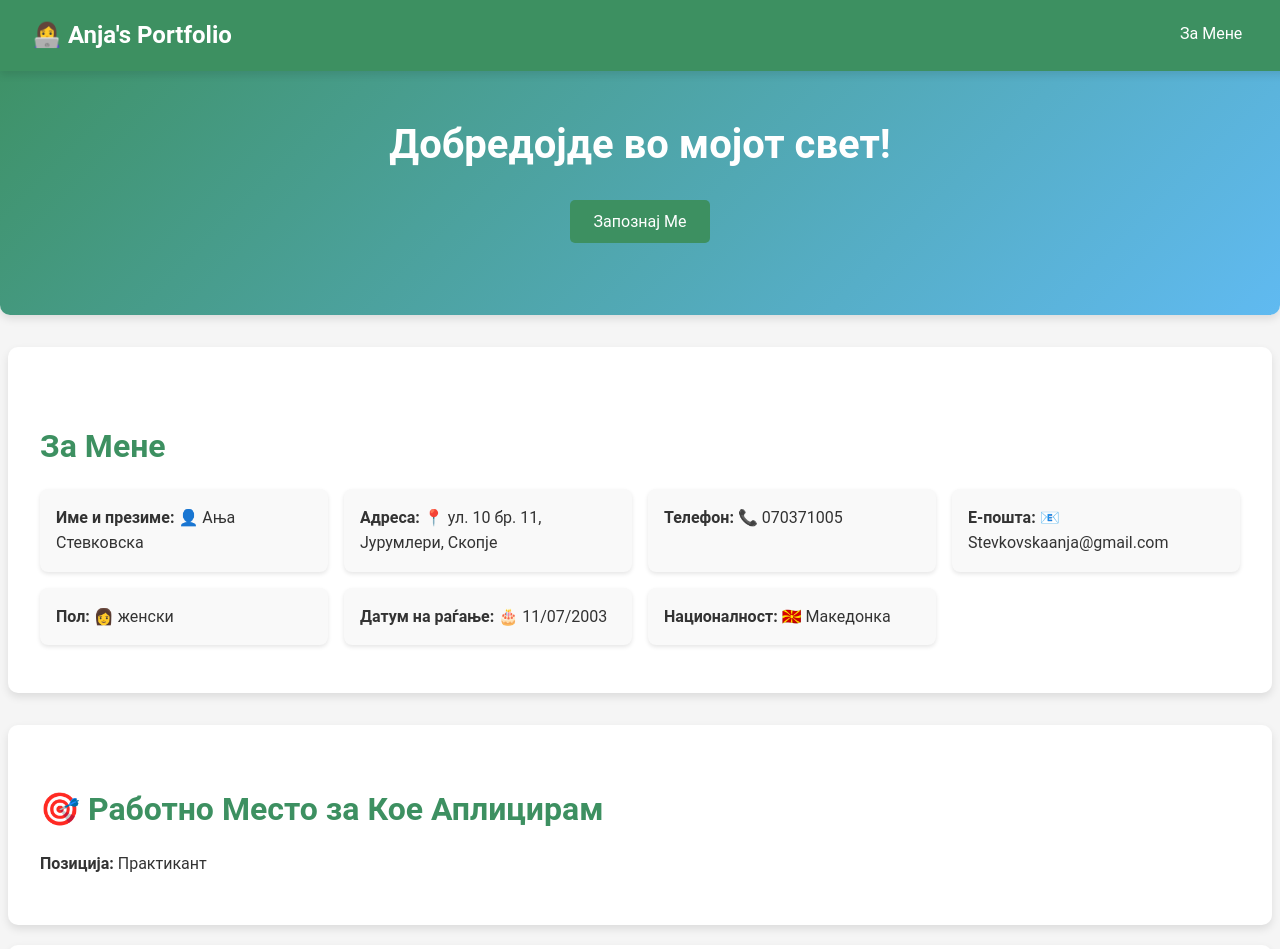
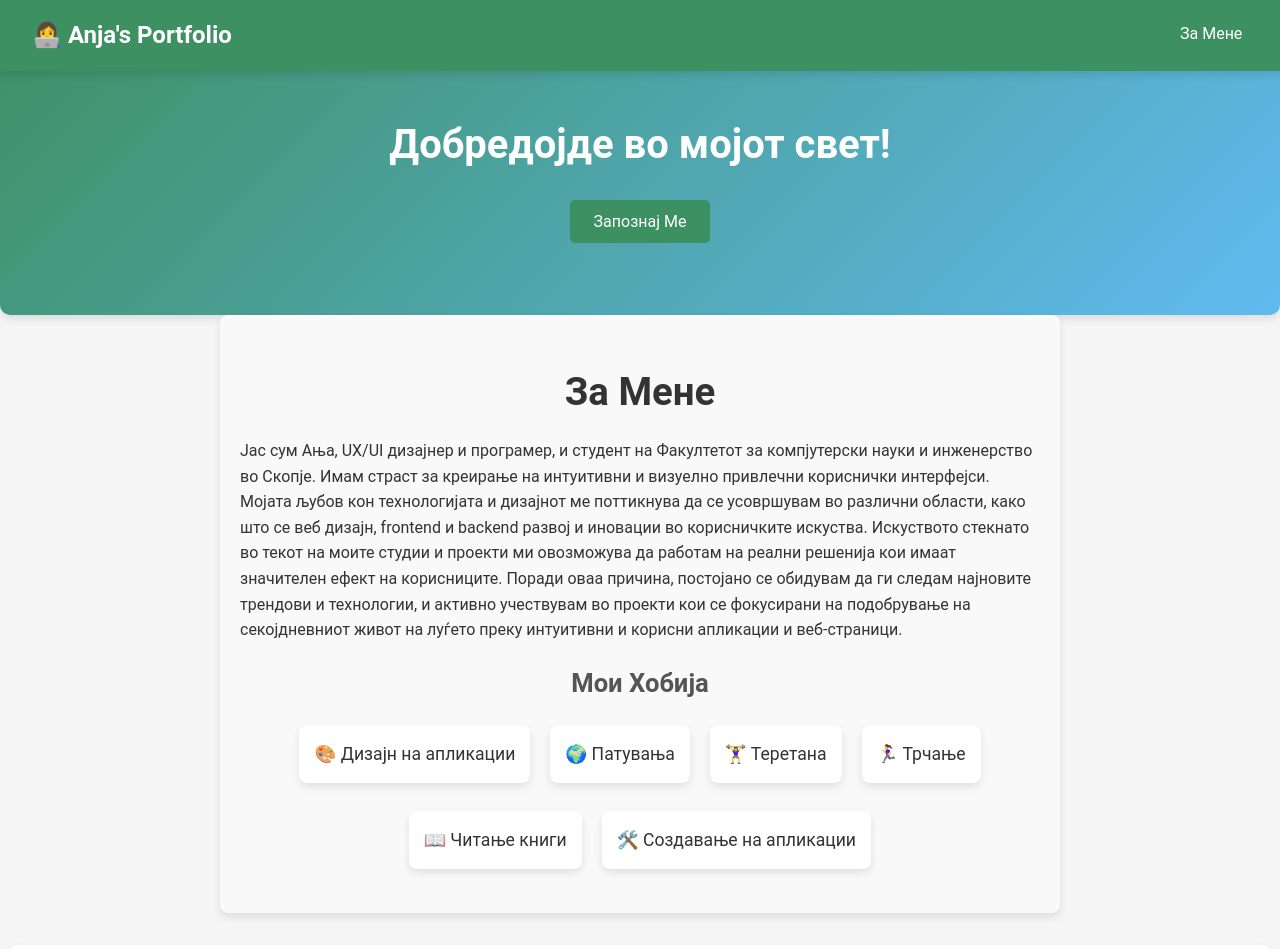
Before and after one commit to anjastev/CV, a React (Create React App) app in the folder my-cv-app/: page /aboutme in a window 1280 px wide. Shown: the top 949 px of the page. Built offline with nearby package versions, Linux system fonts and the light colour scheme.

Commit message:
Addabout me

```diff
--- a/my-cv-app/package.json
+++ b/my-cv-app/package.json
@@ -9,6 +9,7 @@
     "my-cv-app": "file:",
     "react": "^18.3.1",
     "react-dom": "^18.3.1",
+    "react-router-dom": "^6.26.2",
     "react-scripts": "5.0.1",
     "web-vitals": "^2.1.4"
   },
--- /dev/null
+++ b/my-cv-app/src/AboutMe.css
@@ -0,0 +1,48 @@
+.about-me {
+    padding: 20px;
+    font-family: 'Roboto', sans-serif;
+    background-color: #f9f9f9;
+    border-radius: 8px;
+    box-shadow: 0 4px 8px rgba(0, 0, 0, 0.1);
+    max-width: 800px;
+    margin: auto;
+}
+
+.about-me h1 {
+    font-size: 2.4em;
+    color: #333;
+    margin-bottom: 15px;
+    text-align: center;
+}
+
+.about-me h2 {
+    font-size: 1.6em;
+    color: #555;
+    margin-top: 20px;
+    text-align: center;
+}
+
+.about-me ul {
+    list-style-type: none;
+    padding: 0;
+    display: flex;
+    flex-wrap: wrap;
+    gap: 20px;
+    justify-content: center;
+}
+
+.about-me li {
+    background-color: #fff;
+    border-radius: 8px;
+    box-shadow: 0 4px 8px rgba(0, 0, 0, 0.1);
+    padding: 15px;
+    font-size: 1.1em;
+    text-align: center;
+    cursor: pointer;
+    transition: transform 0.2s, box-shadow 0.2s;
+}
+
+.about-me li:hover {
+    transform: scale(1.05);
+    box-shadow: 0 6px 12px rgba(0, 0, 0, 0.2);
+}
--- /dev/null
+++ b/my-cv-app/src/AboutMe.js
@@ -0,0 +1,24 @@
+import React from 'react';
+import './AboutMe.css';
+
+const AboutMe = () => {
+  return (
+    <div className="about-me">
+      <h1>За Мене</h1>
+      <p>Јас сум Ања, UX/UI дизајнер и програмер, и студент на Факултетот за компјутерски науки и инженерство во Скопје. Имам страст за креирање на интуитивни и визуелно привлечни кориснички интерфејси. Мојата љубов кон технологијата и дизајнот ме поттикнува да се усовршувам во различни области, како што се веб дизајн, frontend и backend развој и иновации во корисничките искуства. Искуството стекнато во текот на моите студии и проекти ми овозможува да работам на реални решенија кои имаат значителен ефект на корисниците. Поради оваа причина, постојано се обидувам да ги следам најновите трендови и технологии, и активно учествувам во проекти кои се фокусирани на подобрување на секојдневниот живот на луѓето преку интуитивни и корисни апликации и веб-страници.</p>
+
+      <h2>Мои Хобија</h2>
+      <ul>
+        <li>🎨 Дизајн на апликации</li>
+        <li>🌍 Патувања</li>
+        <li>🏋️‍♀️ Теретана</li>
+        <li>🏃‍♀️ Трчање</li>
+        <li>📖 Читање книги</li>
+        <li>🛠️ Создавање на апликации</li>
+      </ul>
+
+    </div>
+  );
+};
+
+export default AboutMe;
--- a/my-cv-app/src/App.js
+++ b/my-cv-app/src/App.js
@@ -1,5 +1,8 @@
-import React, { useEffect } from 'react';
+import React from 'react';
 import './App.css';
+import { BrowserRouter as Router, Route, Routes, Link } from 'react-router-dom';
+import AboutMe from './AboutMe';
+import { useEffect } from 'react';
 
 const App = () => {
   useEffect(() => {
@@ -24,6 +27,7 @@ const App = () => {
   };
 
   return (
+    <Router>
     <div className="App">
 
       <header className="navbar">
@@ -42,9 +46,12 @@ const App = () => {
       <section className="banner">
         <h1 className="banner-title">Добредојде во мојот свет!</h1>
         <p className="banner-subtitle"></p>
-        <a href="#about" className="btn-banner">Запознај Ме</a>
+        <Link to="/aboutme" className="btn-banner">Запознај Ме</Link>
       </section>
 
+      <Routes>
+          <Route path="/aboutme" element={< AboutMe />} />
+        </Routes>
 
       <section id="about" className="about-section">
         <h2>За Мене</h2>
@@ -117,7 +124,7 @@ const App = () => {
       <h3>👨‍💻 Програмирање:</h3>
       <ul>
         <li>💾 C++</li>
-        <li>☕ Java</li>
+        <li>☕ Java (Spring Boot)</li>
         <li>🌐 JavaScript</li>
         <li>⚛️ React</li>
         <li>🌟 HTML, CSS</li>
@@ -201,6 +208,7 @@ const App = () => {
         <p>👩‍💻 Изработено од Anja Stevkovska | © 2024</p>
       </footer>
     </div>
+     </Router>
   );
 };
 
```
Also changed, not shown: 1 other file (tests, documents, lock files or other folders).
